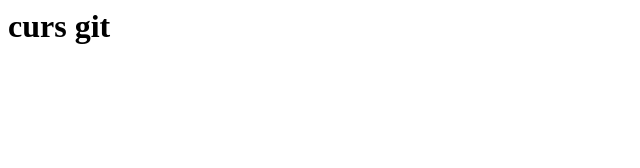
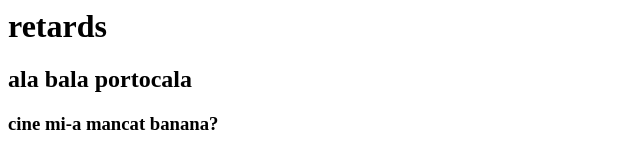
Before and after one commit to DanielBordencea/firstgitrepo, a plain HTML site: page index.html in a window 1280 px wide. Shown: the whole page, without its empty margins (0-640 px from the left). Drawn offline with Linux system fonts and the light colour scheme.

Commit message:
Revert "new changes from tutorial"
This reverts commit f375c094bee3e2f7d4edbbc9f6974c39985962b0.

revert

```diff
--- a/index.html
+++ b/index.html
@@ -1,5 +1,7 @@
 <html>
 	<body>
-		<h1>curs git</h1>
+		<h1>retards</h1>
+		<h2>ala bala portocala</h2>
+		<h3>cine mi-a mancat banana?</h3>
 	</body>
 </html>
```
